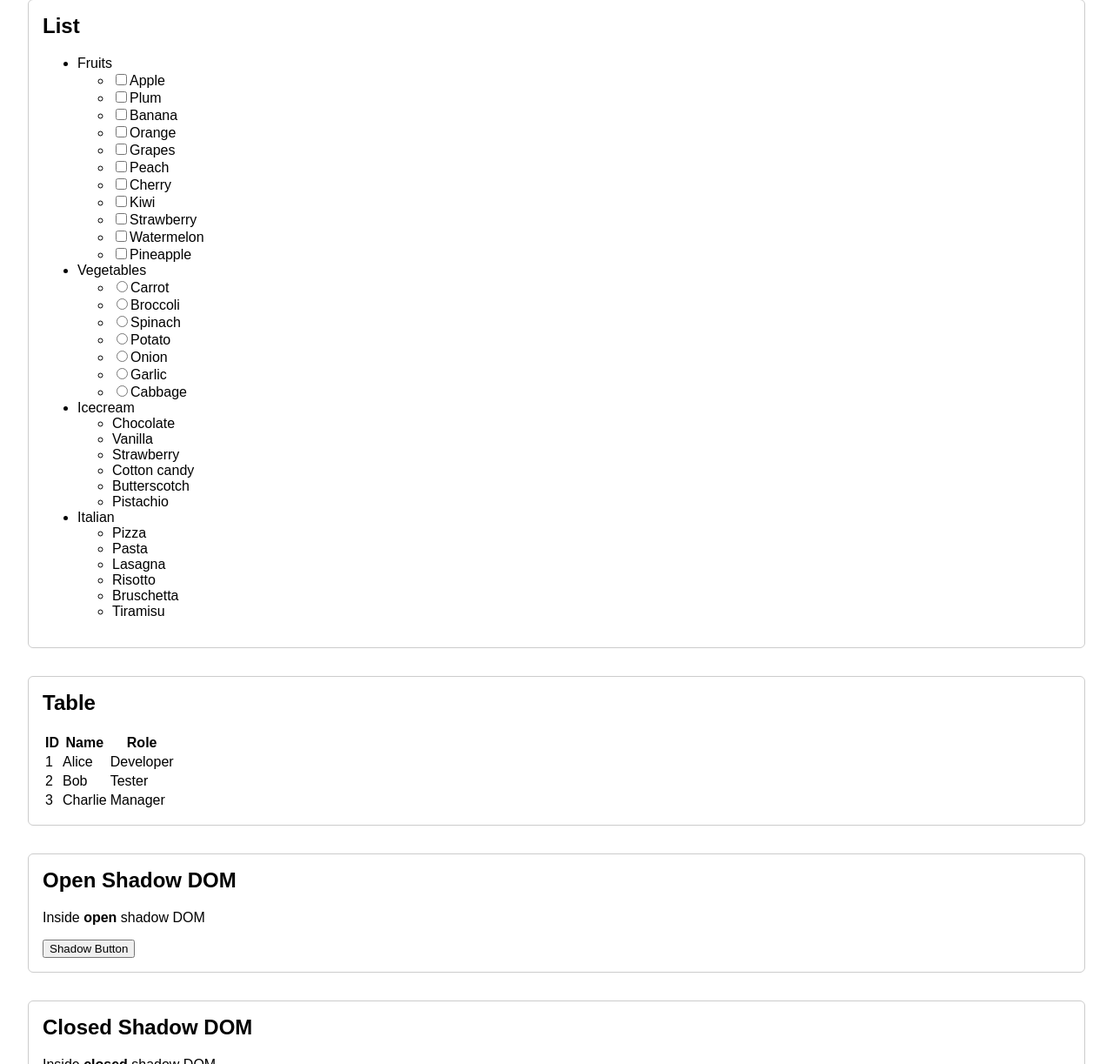
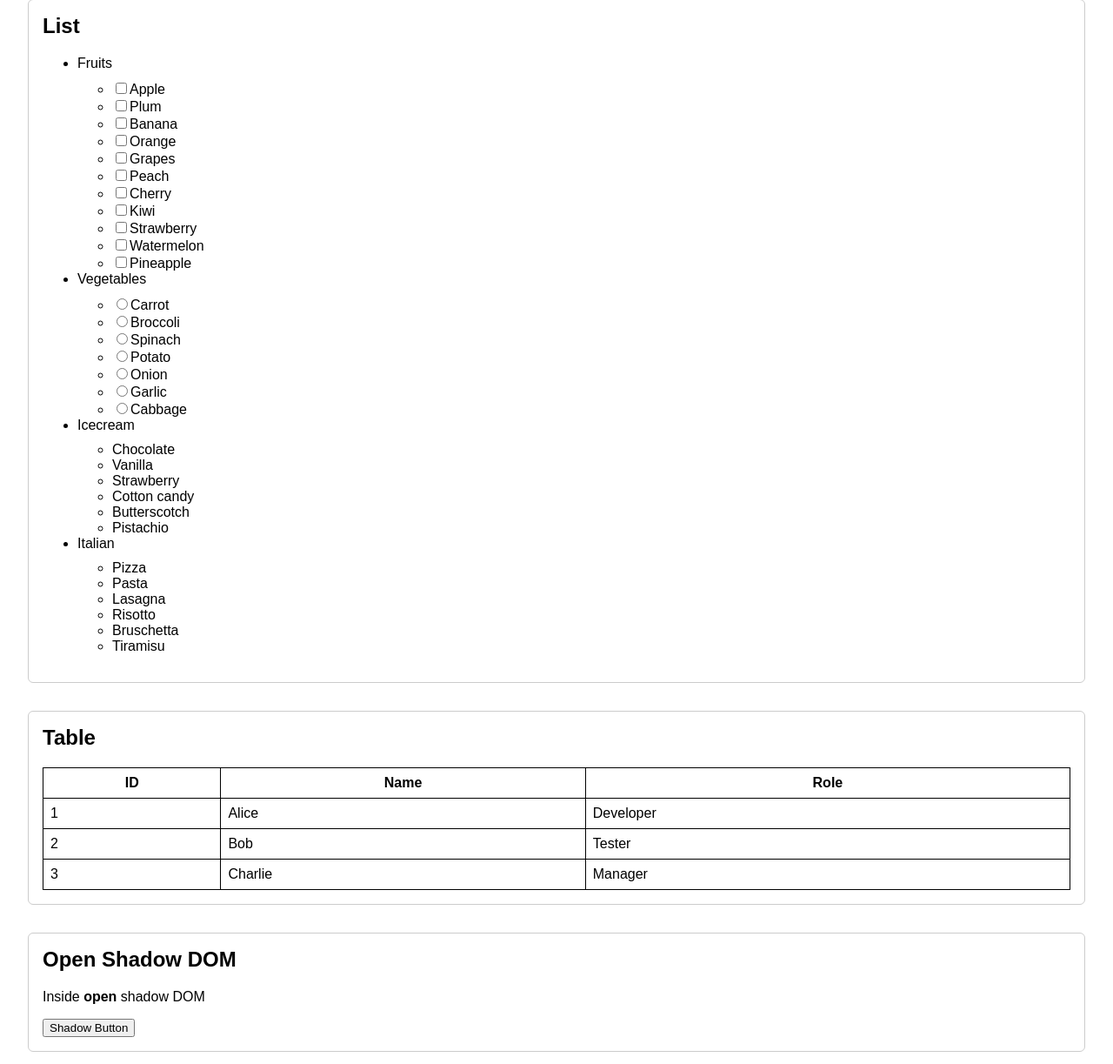
Before and after one commit to Shibhani13/automation-practise, a plain HTML site: page index.html in a window 1280 px wide. Shown: the part 1274-2497 px from the top of the page at 87% size. Drawn offline with Linux system fonts and the light colour scheme.

Commit message:
Update index.html

```diff
--- a/index.html
+++ b/index.html
@@ -24,6 +24,10 @@
     button {
       margin: 0.5rem 0;
     }
+
+    table, th, td { border: 1px solid black; border-collapse: collapse; padding: 8px; }
+    table { width: 100%; margin-top: 10px; }
+    ul { margin-top: 10px; }
   </style>
 </head>
 
```
